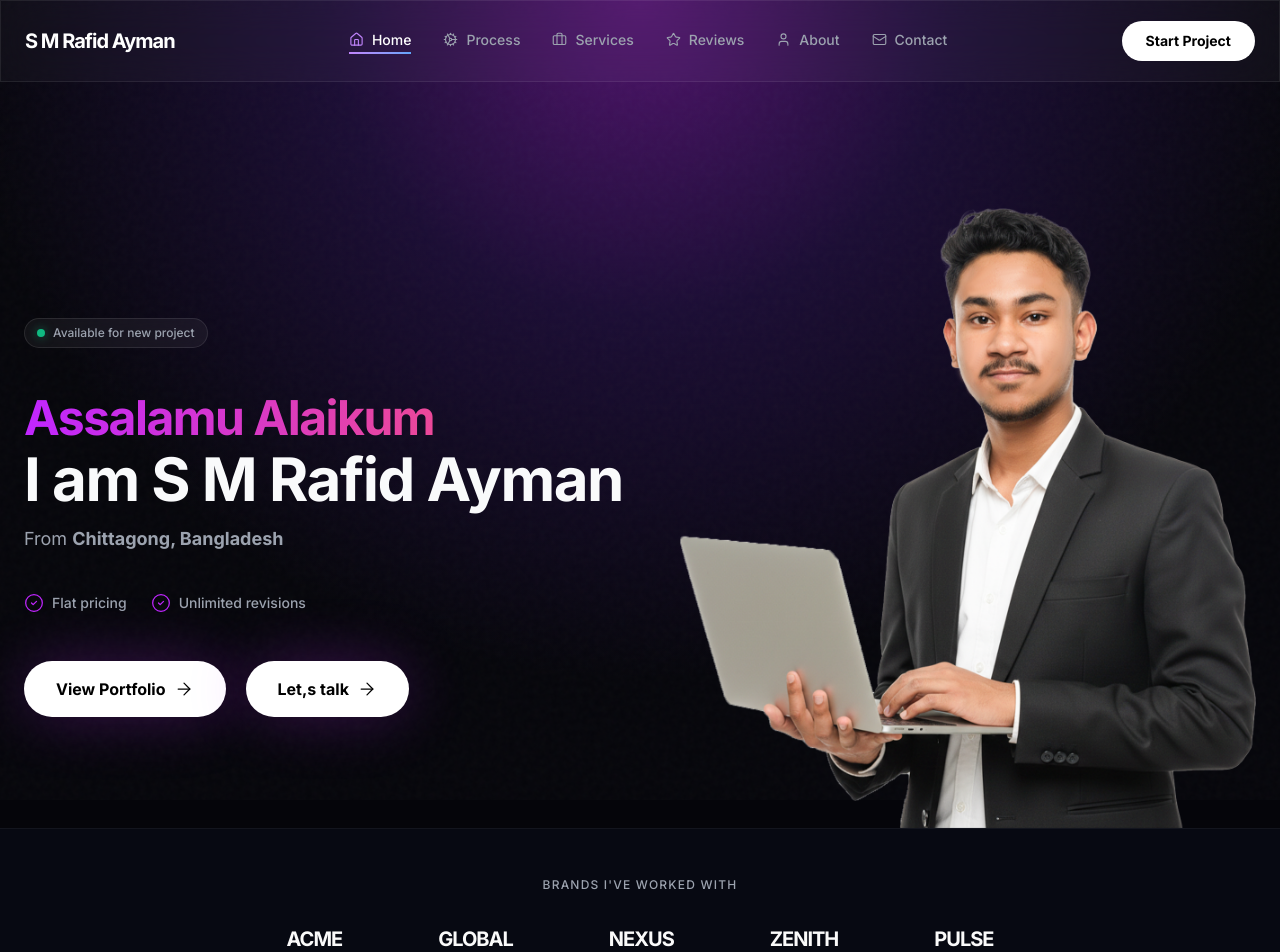
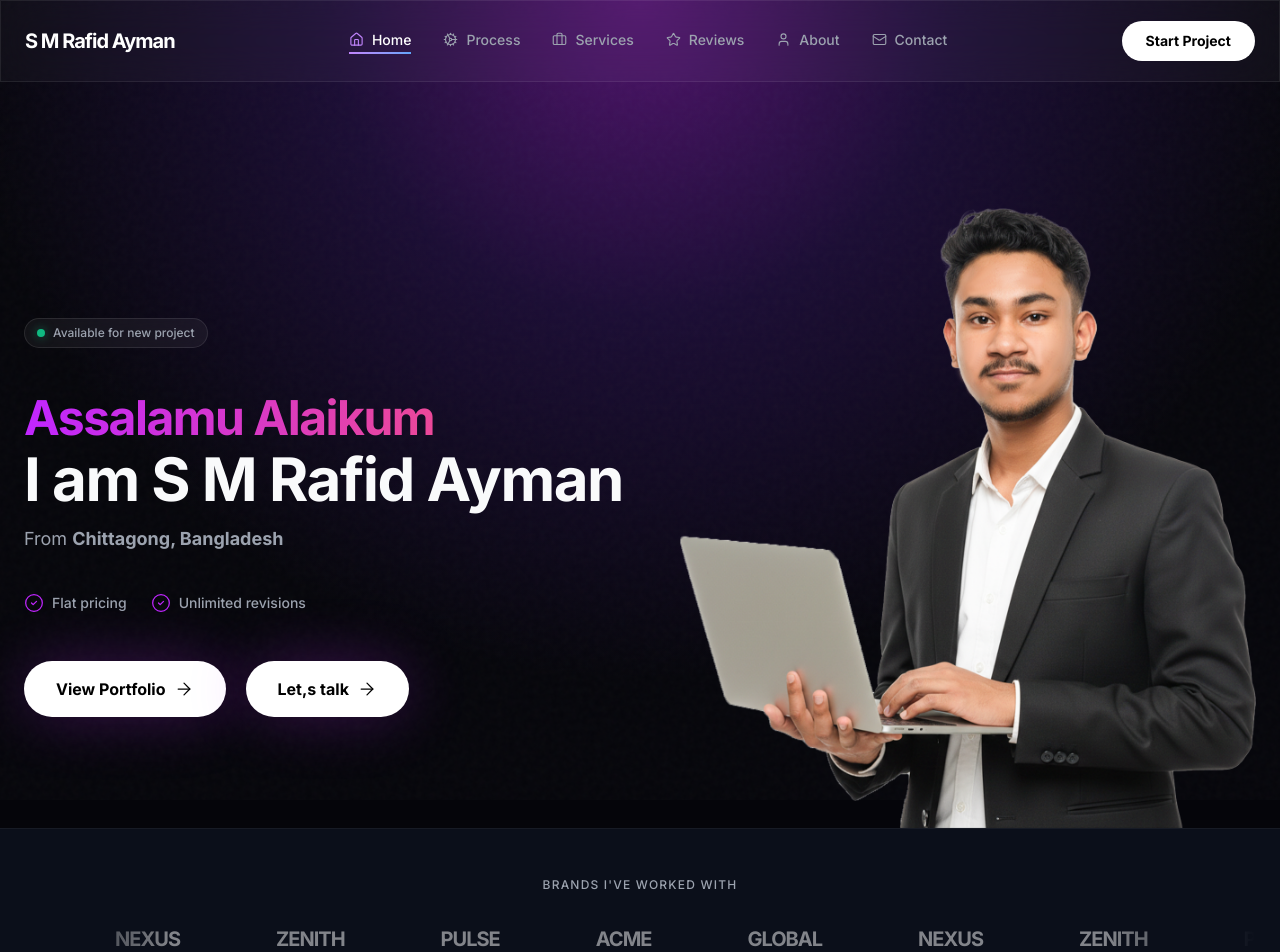
Before and after one commit to nakib360/S-M-Rafid-Ayman-s-Portfolio-2, a React (Vite) app: page / in a window 1280 px wide. Shown: the top 952 px of the page. Built offline with nearby package versions, Linux system fonts and the light colour scheme; some icons are missing.

Commit message:
making marque

```diff
--- a/package.json
+++ b/package.json
@@ -14,6 +14,7 @@
     "motion": "^12.34.3",
     "react": "^19.2.0",
     "react-dom": "^19.2.0",
+    "react-fast-marquee": "^1.6.5",
     "react-icons": "^5.5.0",
     "react-router": "^7.13.0",
     "tailwindcss": "^4.2.0"
--- a/src/Components/Root Components/TrustBar.jsx
+++ b/src/Components/Root Components/TrustBar.jsx
@@ -1,25 +1,35 @@
 import { motion } from "motion/react";
+import Marquee from "react-fast-marquee";
 import { containerStagger, fadeInUp, viewportOnce } from "../../lib/animations";
 
 const TrustBar = () => {
+  const brands = ["ACME", "GLOBAL", "NEXUS", "ZENITH", "PULSE"];
+
   return (
     <motion.section
       variants={containerStagger}
       initial="initial"
       whileInView="whileInView"
       viewport={viewportOnce}
-      className="py-12 border-y border-white/5 bg-[#0B0F1A]/50"
+      className="py-12 border-y border-white/5 bg-[#0B0F1A]"
     >
       <div className="max-w-7xl mx-auto px-6 text-center">
         <motion.p variants={fadeInUp} className="text-xs font-medium text-[#9CA3AF] uppercase tracking-widest mb-8">
           Brands I've worked with
         </motion.p>
-        <motion.div variants={fadeInUp} className="flex flex-wrap justify-center items-center gap-12 md:gap-24 opacity-50 grayscale">
-          {["ACME", "GLOBAL", "NEXUS", "ZENITH", "PULSE"].map((brand) => (
-            <span key={brand} className="text-xl font-bold tracking-tighter">
-              {brand}
-            </span>
-          ))}
+        <motion.div
+          variants={fadeInUp}
+          className="relative overflow-hidden mask-[linear-gradient(to_right,transparent,black_12%,black_88%,transparent)] [-webkit-mask-image:linear-gradient(to_right,transparent,black_12%,black_88%,transparent)]"
+        >
+          <Marquee autoFill speed={34} gradient={false}>
+            <div className="flex items-center gap-12 pr-12 md:gap-24 md:pr-24 opacity-50 grayscale">
+              {brands.map((brand) => (
+                <span key={brand} className="text-xl font-bold tracking-tighter whitespace-nowrap">
+                  {brand}
+                </span>
+              ))}
+            </div>
+          </Marquee>
         </motion.div>
       </div>
     </motion.section>
```
Also changed, not shown: 1 other file (tests, documents, lock files or other folders).
